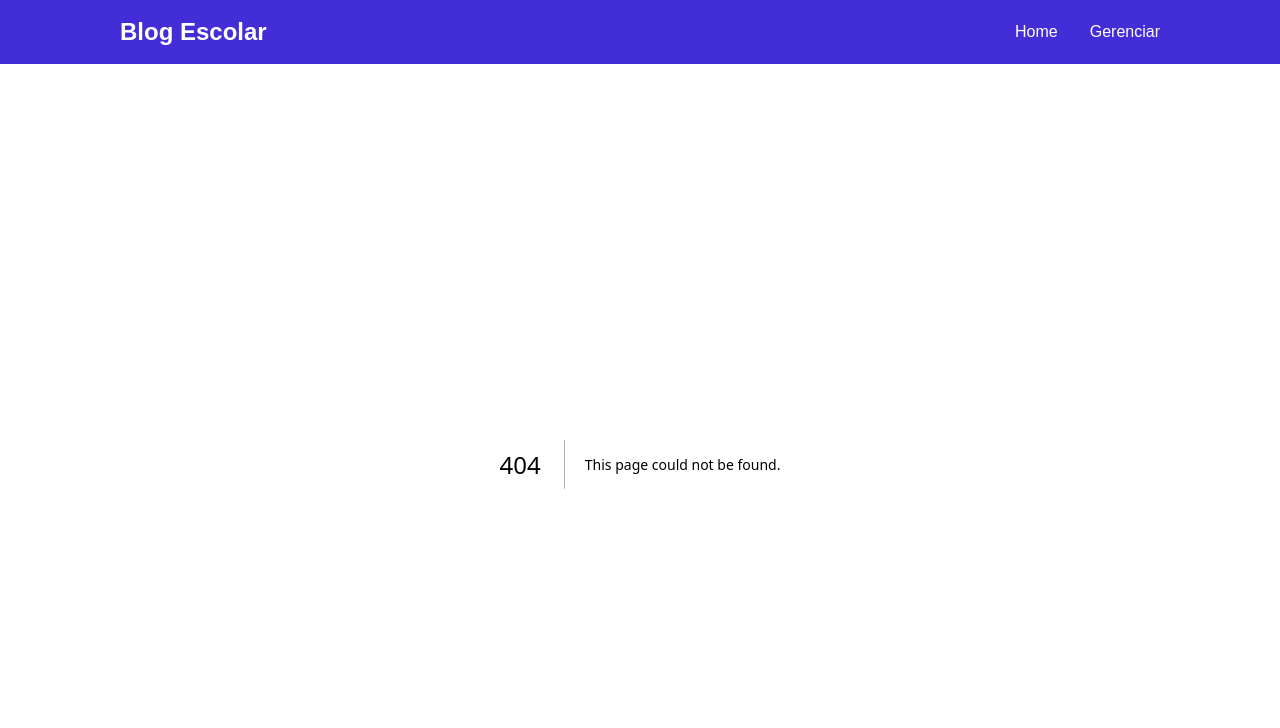
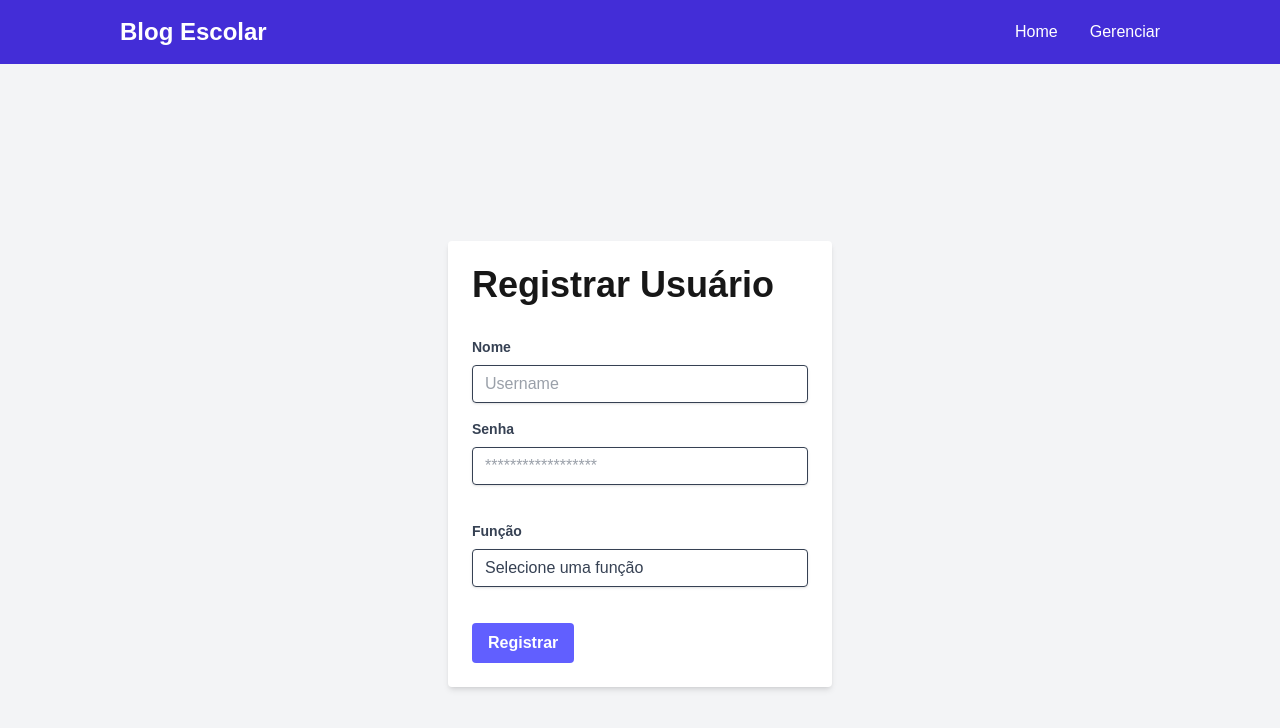
Before and after one commit to Gustavo-Bertti/Projeto-P-s-Fase-Dois-Front, a Next.js app: page /registerUser in a window 1280 px wide. Before the commit this address had no page. Shown: the top 728 px of the page. Built offline with nearby package versions, Linux system fonts and the light colour scheme.

Commit message:
Implementando formik e yup

```diff
--- a/src/app/home/page.tsx
+++ b/src/app/home/page.tsx
@@ -9,7 +9,7 @@ const Page = () => {
 
     useEffect(() => {
         if (context && !context.auth.isAuthenticated) {
-            router.push('/login/login')
+            router.push('/login')
         }
     }, [context, router]);
     return (
--- a/src/app/layout.tsx
+++ b/src/app/layout.tsx
@@ -1,7 +1,8 @@
+import "./globals.css";
 import { Geist, Geist_Mono } from "next/font/google";
-import "./globals.css";
 import Header from "./components/Header/header";
 import { AuthProvider } from "./context/AuthContext";
+
 
 const geistSans = Geist({
   variable: "--font-geist-sans",
--- a/src/app/login/page.tsx
+++ b/src/app/login/page.tsx
@@ -1,41 +1,66 @@
 'use client';
+
+import { Formik } from "formik";
+import Link from "next/link";
+import LoginUserSchema from "../validations/schemas/LoginUserSchema";
+
 const Page = () => {
+    const Login = (values: { username: string, password: string }) => {
+        console.log("Dados enviados:", values);
+    }
     return (
+        <Formik initialValues={{ username: '', password: '' }} onSubmit={(values) => { Login(values) }} validationSchema={LoginUserSchema}>
+            {({ values, errors, handleChange, handleSubmit }) => (
                 <div className="flex flex-col items-center justify-center min-h-screen bg-gray-100">
-            <h1 className="text-4xl font-bold mb-8">Login Page</h1>
-            <form className="bg-white p-6 rounded shadow-md w-full max-w-sm">
+                    <div className="bg-white p-6 rounded shadow-md w-full max-w-sm">
+                        <h1 className="text-3xl font-bold mb-6">Login</h1>
                         <div className="mb-4">
                             <label className="block text-gray-700 text-sm font-bold mb-2" htmlFor="username">
-                        Username
+                                Nome
                             </label>
                             <input
                                 className="shadow appearance-none border rounded w-full py-2 px-3 text-gray-700 leading-tight focus:outline-none focus:shadow-outline"
                                 id="username"
+                                name="username"
+                                value={values.username}
+                                onChange={handleChange}
                                 type="text"
                                 placeholder="Username"
                             />
+                            {errors.username && <p className="text-red-500 text-xs italic">{errors.username}</p>}
                         </div>
                         <div className="mb-6">
                             <label className="block text-gray-700 text-sm font-bold mb-2" htmlFor="password">
-                        Password
+                                Senha
                             </label>
                             <input
                                 className="shadow appearance-none border rounded w-full py-2 px-3 text-gray-700 mb-3 leading-tight focus:outline-none focus:shadow-outline"
                                 id="password"
+                                name="password"
+                                value={values.password}
+                                onChange={handleChange}
                                 type="password"
                                 placeholder="******************"
                             />
+                            {errors.password && <p className="text-red-500 text-xs italic">{errors.password}</p>}
                         </div>
                         <div className="flex items-center justify-between">
                             <button
                                 className="bg-indigo-500 hover:bg-indigo-700 text-white font-bold py-2 px-4 rounded focus:outline-none focus:shadow-outline"
                                 type="button"
+                                onClick={() => handleSubmit()}
                             >
-                        Sign In
+                                Entrar
                             </button>
+
+                            <Link href="/registerUser" className="inline-block align-baseline font-bold text-sm text-indigo-500 hover:text-indigo-800">
+                                Registrar
+                            </Link>
                         </div>
-            </form>
                     </div>
+                </div>
+            )}
+        </Formik>
     );
 }
 export default Page;
--- /dev/null
+++ b/src/app/registerUser/page.tsx
@@ -0,0 +1,90 @@
+'use client';
+
+import { Formik } from "formik";
+import validationRegisterUserSchema from "../validations/schemas/RegisterUserSchema";
+
+
+const Page = () => {
+    const createUser = (values: { username: string, password: string, role: string }) => {
+        console.log("Dados enviados:", values);
+    }
+
+    return (
+        <Formik
+            initialValues={{ username: '', password: '', role: '' }}
+            onSubmit={(values) => createUser(values)}
+            validationSchema={validationRegisterUserSchema}
+        >
+            {({ values, errors, handleChange, handleSubmit }) => (
+                <form
+                    onSubmit={handleSubmit}
+                    className="flex flex-col items-center justify-center min-h-screen bg-gray-100"
+                >
+                    <div className="bg-white p-6 rounded shadow-md w-full max-w-sm">
+                        <h1 className="text-4xl font-bold mb-8">Registrar Usuário</h1>
+
+                        <div className="mb-4">
+                            <label className="block text-gray-700 text-sm font-bold mb-2" htmlFor="username">
+                                Nome
+                            </label>
+                            <input
+                                name="username"
+                                value={values.username}
+                                onChange={handleChange}
+                                className="shadow appearance-none border rounded w-full py-2 px-3 text-gray-700 leading-tight focus:outline-none focus:shadow-outline"
+                                id="username"
+                                type="text"
+                                placeholder="Username"
+                            />
+                            {errors.username && <p className="text-red-500 text-xs italic">{errors.username}</p>}
+                        </div>
+
+                        <div className="mb-6">
+                            <label className="block text-gray-700 text-sm font-bold mb-2" htmlFor="password">
+                                Senha
+                            </label>
+                            <input
+                                name="password"
+                                value={values.password}
+                                onChange={handleChange}
+                                className="shadow appearance-none border rounded w-full py-2 px-3 text-gray-700 mb-3 leading-tight focus:outline-none focus:shadow-outline"
+                                id="password"
+                                type="password"
+                                placeholder="******************"
+                            />
+                            {errors.password && <p className="text-red-500 text-xs italic">{errors.password}</p>}
+                        </div>
+
+                        <div className="mb-6">
+                            <label className="block text-gray-700 text-sm font-bold mb-2" htmlFor="role">
+                                Função
+                            </label>
+                            <select
+                                name="role"
+                                value={values.role}
+                                onChange={handleChange}
+                                className="shadow appearance-none border rounded w-full py-2 px-3 text-gray-700 mb-3 leading-tight focus:outline-none focus:shadow-outline"
+                            >
+                                <option value="">Selecione uma função</option>
+                                <option value="aluno">Aluno</option>
+                                <option value="professor">Professor</option>
+                            </select>
+                            {errors.role && <p className="text-red-500 text-xs italic">{errors.role}</p>}
+                        </div>
+
+                        <div className="flex items-center justify-between">
+                            <button
+                                className="bg-indigo-500 hover:bg-indigo-700 text-white font-bold py-2 px-4 rounded focus:outline-none focus:shadow-outline"
+                                type="submit"
+                            >
+                                Registrar
+                            </button>
+                        </div>
+                    </div>
+                </form>
+            )}
+        </Formik>
+    );
+};
+
+export default Page;
--- /dev/null
+++ b/src/app/validations/schemas/LoginUserSchema.tsx
@@ -0,0 +1,14 @@
+import * as Yup from 'yup';
+
+const LoginUserSchema = Yup.object().shape({
+    username: Yup.string()
+        .min(3, 'Nome precisa ter no minimo 3 caracteres')
+        .max(30, 'Nome nao pode exceder 30 caracteres')
+        .required('Nome é obrigatório'),
+    password: Yup.string()
+        .min(6, 'Senha precisa ter no minimo 6 caracteres')
+        .max(100, 'Senha precisa ter no maximo 100 caracteres')
+        .required('Senha é obrigatória'),
+});
+
+export default LoginUserSchema;
--- /dev/null
+++ b/src/app/validations/schemas/RegisterUserSchema.tsx
@@ -0,0 +1,11 @@
+import * as Yup from "yup";
+
+const ValidationRegisterUserSchema = Yup.object().shape({
+    username: Yup.string().required("Nome é obrigatório"),
+    password: Yup.string()
+        .min(6, "A senha precisa ter pelo menos 6 caracteres")
+        .required("Senha é obrigatória"),
+    role: Yup.string().oneOf(['aluno', 'professor'], "Função inválida").required("Função é obrigatória"),
+});
+
+export default ValidationRegisterUserSchema;
```
Also changed, not shown: package.json (+7 -5 lines), 1 other file (tests, documents, lock files or other folders). Lines whose indentation alone changed are shown as unchanged.
